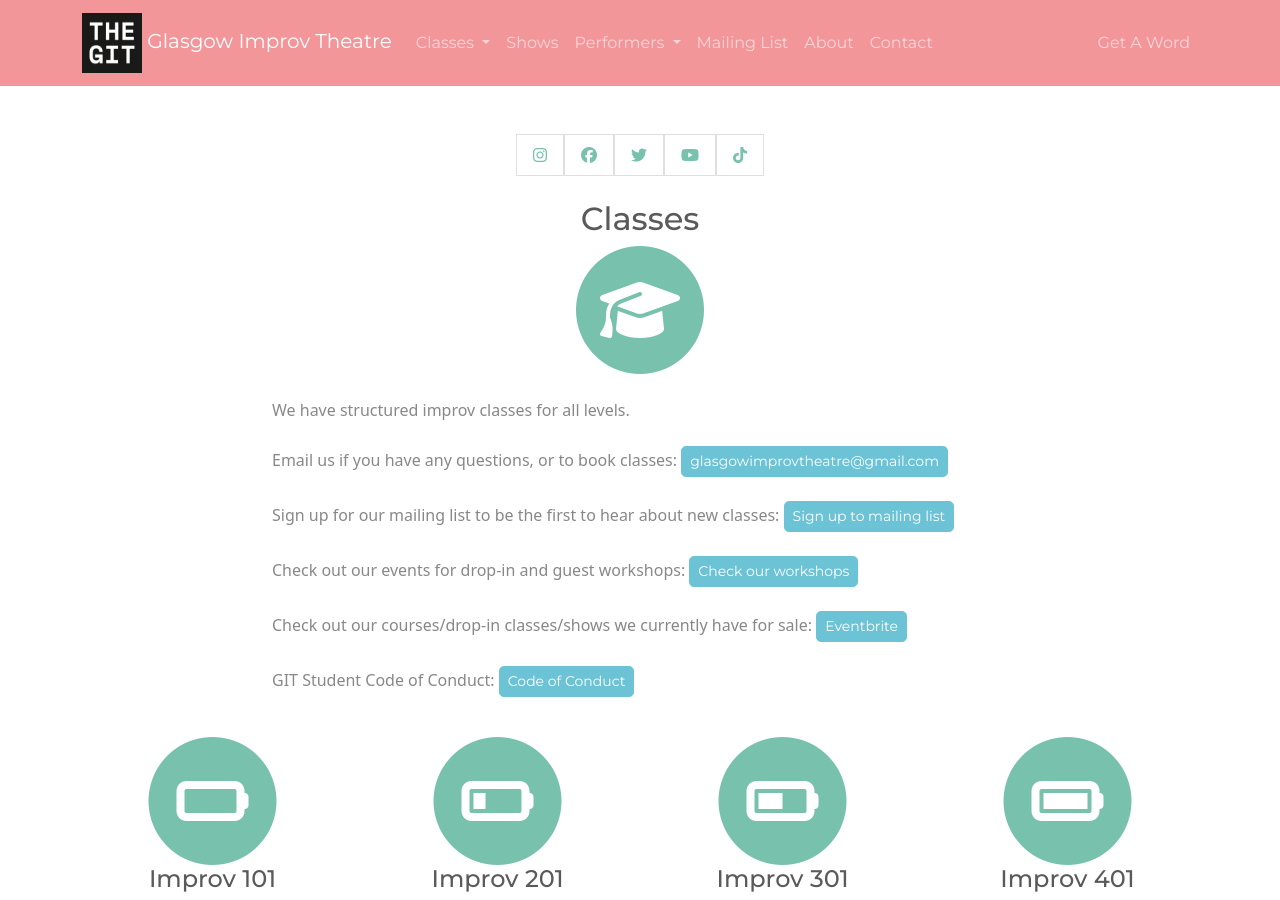
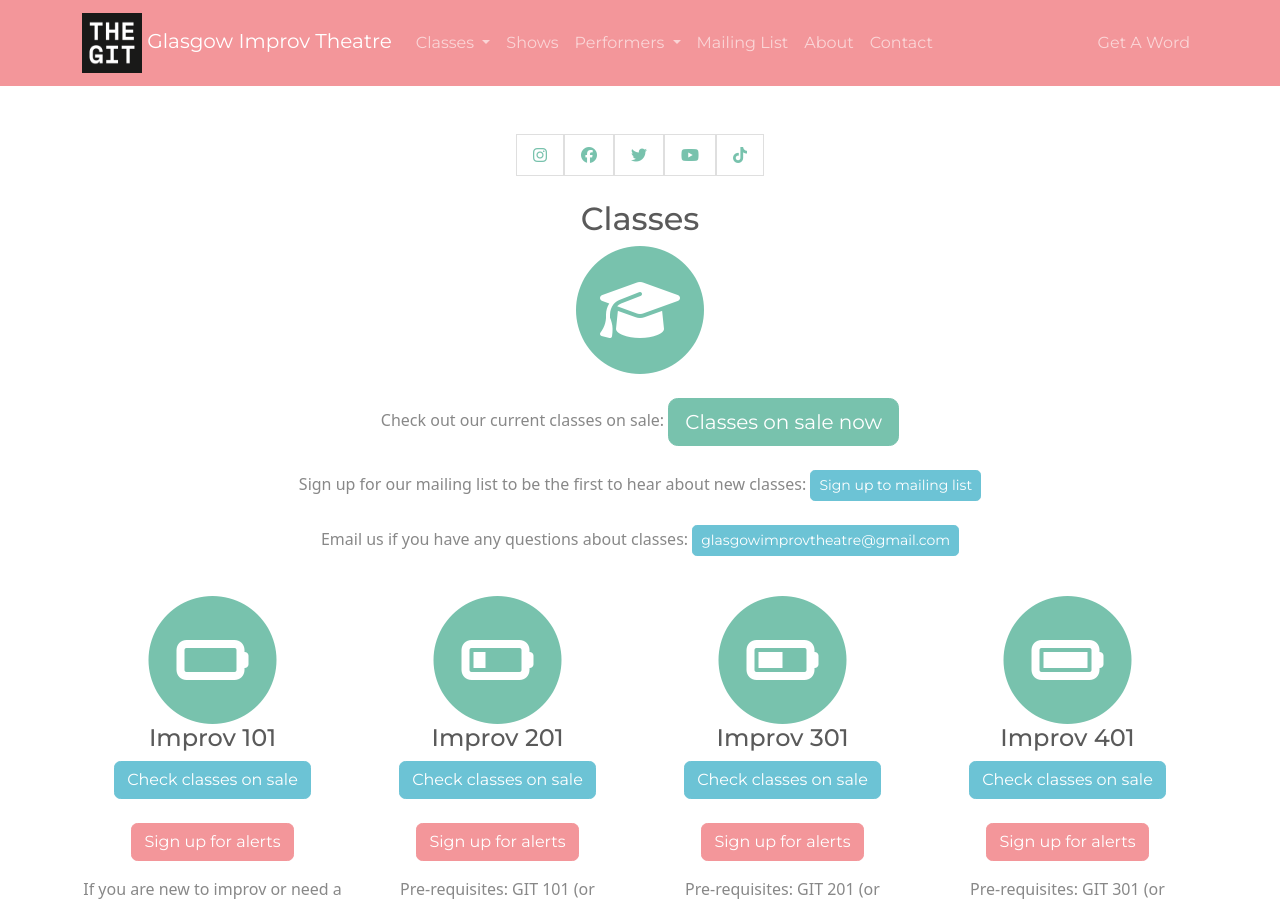
Before and after one commit to glasgowimprovtheatre/new-git-website, a Jekyll site: the page built from classes.html, in a window 1280 px wide and 900 px high. Built offline with Jekyll 4.4.1, drawn with Linux system fonts in a browser that asks for light colours; nearby versions of some CDN libraries.

Commit message:
adding google analytics, updating classes

```diff
--- a/classes.html
+++ b/classes.html
@@ -14,19 +14,14 @@
             </span>
         </div>
         <br />
-        <p>
-            We have structured improv classes for all levels.
-            <br /><br />
-            Email us if you have any questions, or to book classes: <a class="btn btn-info btn-sm" href="mailto:{{site.email}}">{{site.email}}</a>
+        <p class="text-center">
+            Check out our current classes on sale:
+            <a href="{{site.url}}/events#workshops" class="btn btn-primary btn-lg">Classes on sale now</a>
             <br /><br />
             Sign up for our mailing list to be the first to hear about new classes:
-            <a class="btn btn-info btn-sm" href="{{site.mailing-list-link}}">Sign up to mailing list</a><br /><br />
-            Check out our events for drop-in and guest workshops:
-            <a href="{{site.url}}/events#workshops" class="btn btn-info btn-sm">Check our workshops</a><br /><br />
-            Check out our courses/drop-in classes/shows we currently have for sale:
-            <a href="https://www.eventbrite.co.uk/o/glasgow-improv-theatre-34226064029" class="btn btn-info btn-sm">Eventbrite</a><br /><br />
-            GIT Student Code of Conduct:
-            <a href="{{site.url}}/code-of-conduct#student" class="btn btn-info btn-sm">Code of Conduct</a>
+            <a class="btn btn-info btn-sm" href="{{site.mailing-list-link}}">Sign up to mailing list</a>
+            <br /><br />
+            Email us if you have any questions about classes: <a class="btn btn-info btn-sm" href="mailto:{{site.email}}">{{site.email}}</a>
 
         </p>
     </div>
```
Also changed, not shown: _layouts/default.html (+10 -0 lines).
